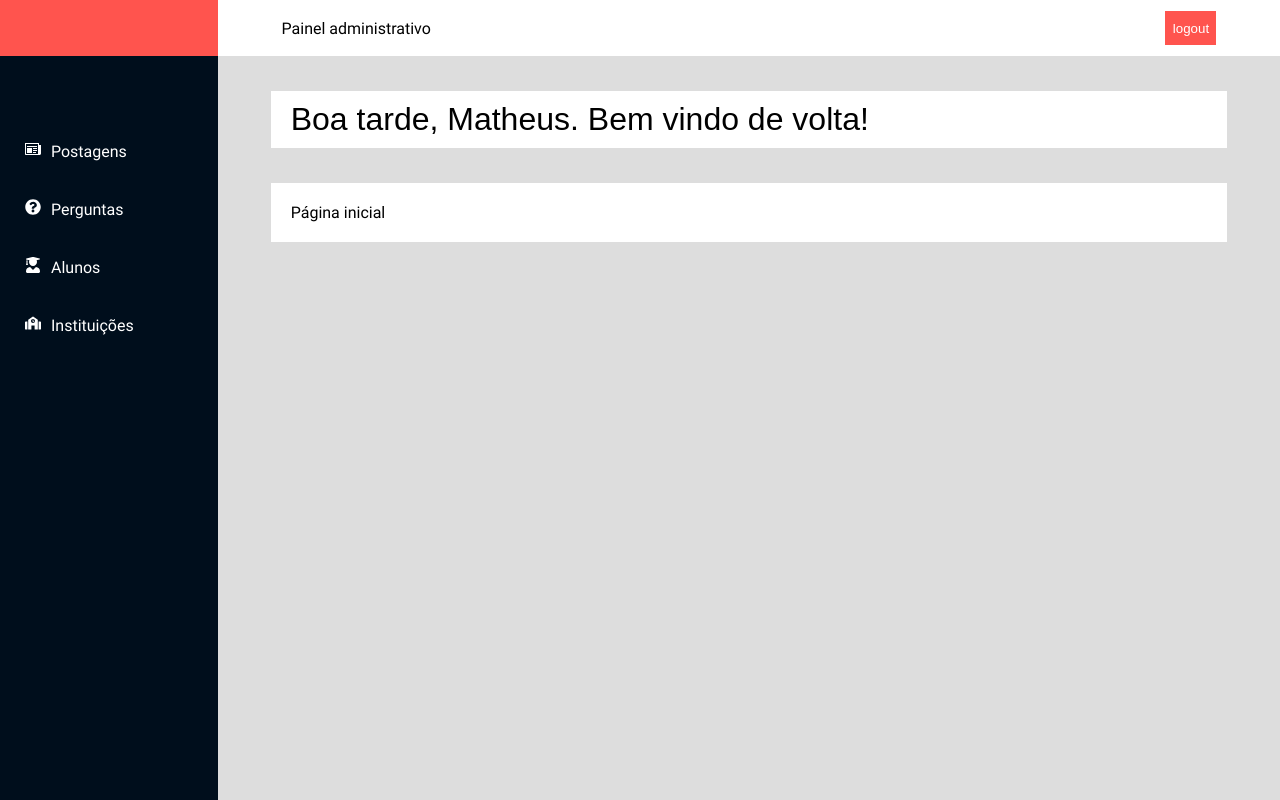
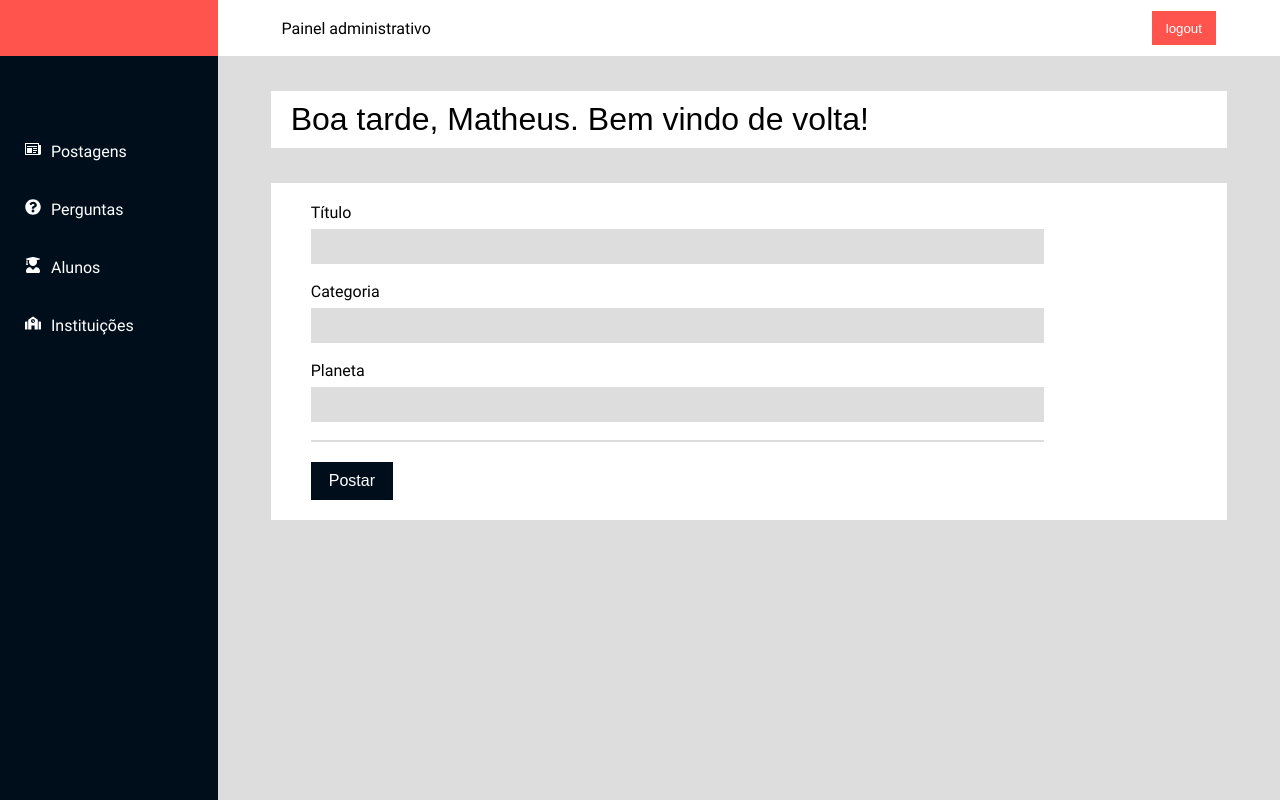
Before and after one commit to MatheusNunes1337/Astro, a React (Create React App) app: page /dashboard/create/post in a window 1280 px wide. Built offline with nearby package versions, Linux system fonts and the light colour scheme.

Commit message:
adicionados handlers nos formulários de post, question e school

```diff
--- a/src/App.js
+++ b/src/App.js
@@ -16,7 +16,7 @@ function App() {
   	 		<Route path="/dashboard/create/question">
   	 			<Create />
   	 		</Route>
-         <Route path="/dashboard/create/postagem">
+         <Route path="/dashboard/create/post">
            <Create />
          </Route>
          <Route path="/login">
--- a/src/assets/css/dashboard.css
+++ b/src/assets/css/dashboard.css
@@ -167,11 +167,11 @@ div.main .header {
 .header button.logout {
     background-color: var(--secundary-color);
     border: none;
-    padding: 8px;
+    padding: 8px 14px;
     margin-right: 5vw;
     color: #ffffff;
     height: 60%; /*70%*/
-    width: 4vw; /*70px*/
+    width: auto; /*70px*/
     display: inline-flex;
     align-items: center;
 }
--- a/src/components/dashboard/formInstituicao.js
+++ b/src/components/dashboard/formInstituicao.js
@@ -7,28 +7,55 @@ import api from '../../services/api'
 
 export default function Instituicao() {
 
+  let [name, setName] = useState('')
+   let [city, setCity] = useState('')
+   let [state, setState] = useState('')
+   let [responsavel, setResponsavel] = useState('')
+   let [email_resp, setEmail] = useState('')
+
+  async function handleSchool(e) {
+    e.preventDefault()
+
+    const data = {
+      name,
+      city,
+      state,
+      responsavel,
+      email_resp
+    }
+    console.log(data)
+    /*
+    try {
+      const response = await api.post('auth/login', data)
+      console.log(response.data)
+    } catch(err) {
+      alert(err)
+    }
+    */
+  }
+
 
   return (
-      <form name="Instituicao">
+      <form name="Instituicao" onSubmit={handleSchool}>
           <div className="form-group">
               <p>Nome</p>
-              <input type="text" name="nome"/>
+              <input type="text" name="name" onChange={e => setName(e.target.value)}/>
           </div>
           <div className="form-group">
               <p>Cidade</p>
-              <input type="text" name="cidade"/>
+              <input type="text" name="city" onChange={e => setCity(e.target.value)}/>
           </div>
           <div className="form-group">
               <p>Estado</p>
-              <input type="text" name="estado"/>
+              <input type="text" name="state" onChange={e => setState(e.target.value)}/>
           </div>
           <div className="form-group">
               <p>Responsavel</p>
-              <input type="text" name="responsavel"/>
+              <input type="text" name="responsavel" onChange={e => setResponsavel(e.target.value)}/>
           </div>
           <div className="form-group">
               <p>E-mail do responsavel</p>
-              <input type="email" name="email_resp"/>
+              <input type="email" name="email_resp" onChange={e => setEmail(e.target.value)}/>
           </div>
           <button type="submit">Criar</button>
       </form>
--- a/src/components/dashboard/formPost.js
+++ b/src/components/dashboard/formPost.js
@@ -4,28 +4,51 @@ import '../../assets/css/dashboard.css';
 
 
 export default function Postagem() {
-	 //let [options, setOptions] = useState('')
+
+   let [titulo, setTitulo] = useState('')
+   let [categoria, setCategoria] = useState('')
+   let [planeta, setPlaneta] = useState('')
+   let [conteudo, setConteudo] = useState('')
+
+
+  async function handlePost(e) {
+    e.preventDefault()
+
+    const data = {
+      titulo,
+      categoria,
+      planeta,
+      conteudo,
+    }
+    console.log(data)
+    /*
+    try {
+      const response = await api.post('auth/login', data)
+      console.log(response.data)
+    } catch(err) {
+      alert(err)
+    }
+    */
+  }
 
 
   return (
-      <form name="postagem">
+      <form name="postagem" onSubmit={handlePost}>
           <div className="form-group">
               <p>Título</p>
-              <input type="text" name="titulo"/>
+              <input type="text" name="titulo" onChange={e => setTitulo(e.target.value)}/>
           </div>
           <div className="form-group">
               <p>Categoria</p>
-              <input type="text" name="categoria"/>
+              <input type="text" name="categoria" onChange={e => setCategoria(e.target.value)}/>
           </div>
           <div className="form-group">
               <p>Planeta</p>
-              <input type="text" name="planeta"/>
+              <input type="text" name="planeta" onChange={e => setPlaneta(e.target.value)}/>
           </div>
           <div className="form-group">
               <div className="wysiwyg_field">
-                <CKEditor
-                     data="<p>Digite o seu conteúdo aqui!</p>"
-                  />
+
               </div>
           </div>
           <button type="submit">Postar</button>
--- a/src/components/dashboard/formQuestion.js
+++ b/src/components/dashboard/formQuestion.js
@@ -8,6 +8,29 @@ import { MdAddCircle, MdDelete } from "react-icons/md"
 
 export default function Question() {
 	 let [options, setOptions] = useState([])
+   let [question, setQuestion] = useState('')
+   let [category, setCategory] = useState('')
+   let [answer, setAnswer] = useState('')
+
+  async function handleQuestion(e) {
+    e.preventDefault()
+
+    const data = {
+      question,
+      category,
+      options,
+      answer
+    }
+    console.log(data)
+    /*
+    try {
+      const response = await api.post('auth/login', data)
+      console.log(response.data)
+    } catch(err) {
+      alert(err)
+    }
+    */
+  }
 
 
 
@@ -23,14 +46,14 @@ export default function Question() {
 
 
   return (
-      <form name="question">
+      <form name="question" onSubmit={handleQuestion}>
           <div className="form-group">
               <p>Pergunta</p>
-              <input type="text" name="question"/>
+              <input type="text" name="question" onChange={e => setQuestion(e.target.value)}/>
           </div>
           <div className="form-group">
               <p>Categoria</p>
-              <input type="text" name="category"/>
+              <input type="text" name="category" onChange={e => setCategory(e.target.value)}/>
           </div>
           <div className="form-group">
               <p>Opções</p>
@@ -45,7 +68,7 @@ export default function Question() {
           </div>
           <div className="form-group">
               <p>Resposta</p>
-              <input type="text" name="answer"/>
+              <input type="text" name="answer" onChange={e => setAnswer(e.target.value)}/>
           </div>
           <button type="submit">Criar</button>
       </form>
--- a/src/pages/dashboard/create.js
+++ b/src/pages/dashboard/create.js
@@ -27,7 +27,7 @@ export default function Create() {
 			formulario = <Instituicao />
 			break
 		}
-		case 'postagem': {
+		case 'post': {
 			formulario = <Postagem />
 			break
 		}
--- a/src/pages/login.js
+++ b/src/pages/login.js
@@ -16,13 +16,14 @@ export default function Login() {
   		password
   	}
   	console.log(data)
-
+    /*
   	try {
   		const response = await api.post('auth/login', data)
   		console.log(response.data)
   	} catch(err) {
   		alert(err)
   	}
+    */
   }
 
   return (
```
